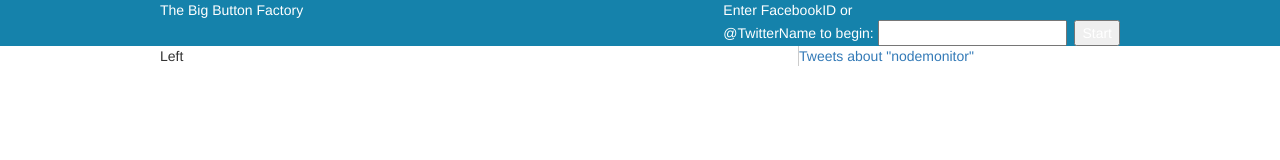
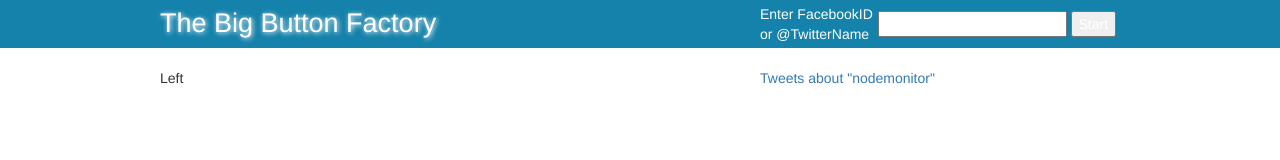
Before and after one commit to lorenwest/big-button-factory, a website: page public/index.html in a window 1280 px wide. Drawn offline with nearby package versions, Linux system fonts and the light colour scheme.

Commit message:
Bootstrap

```diff
--- a/public/index.html
+++ b/public/index.html
@@ -14,7 +14,7 @@
       }
       #header {
         background-color: rgb(21,130,171);
-        height: 46px;
+        padding: 4px 0 4px 0;
       }
       #header-inner {
         color: white;
@@ -22,8 +22,19 @@
         margin-left: auto;
         margin-right: auto;
       }
+      #logo {
+        float:left;
+        width: 600px;
+        font-size: 27px;
+        text-shadow: #FFF 1px 1px 5px;
+      }
       #auth {
-        float:right;
+        float:left;
+        width: 360px;
+      }
+      #entry {
+        float: right;
+        margin-top: -13px;
       }
       #photo {
         height: 0;
@@ -31,18 +42,17 @@
       }
       #center {
         width: 960px;
+        padding-top: 20px;
         margin-left: auto;
         margin-right: auto;
       }
       #left {
         float: left;
-        width: 639px;
-        border-right: 1px solid rgb(204,204,204);
-        height: 100%;
+        width: 600px;
       }
       #right {
         float: left;
-        width: 320px;
+        width: 360px;
       }
 
       /* mobile */
@@ -61,13 +71,19 @@
   <body>
     <div id="header">
       <div id="header-inner">
-        The Big Button Factory
+        <div id="logo">
+          The Big Button Factory
+        </div>
         <div id="auth">
-          Enter FacebookID or<br>@TwitterName to begin: <input id="name" type="text">
-          <img id="photo" src="">
-          <input type="button" id="begin" value="Start">
+          Enter FacebookID<br>or @TwitterName
+          <div id="entry">
+            <input id="name" type="text">
+            <input type="button" id="begin" value="Start">
+            <img id="photo" src="">
+          </div>
         </div>
       </div>
+      <div class="clearfix">&nbsp;</div>
     </div>
     <div id="center">
         <div id="left">
```
